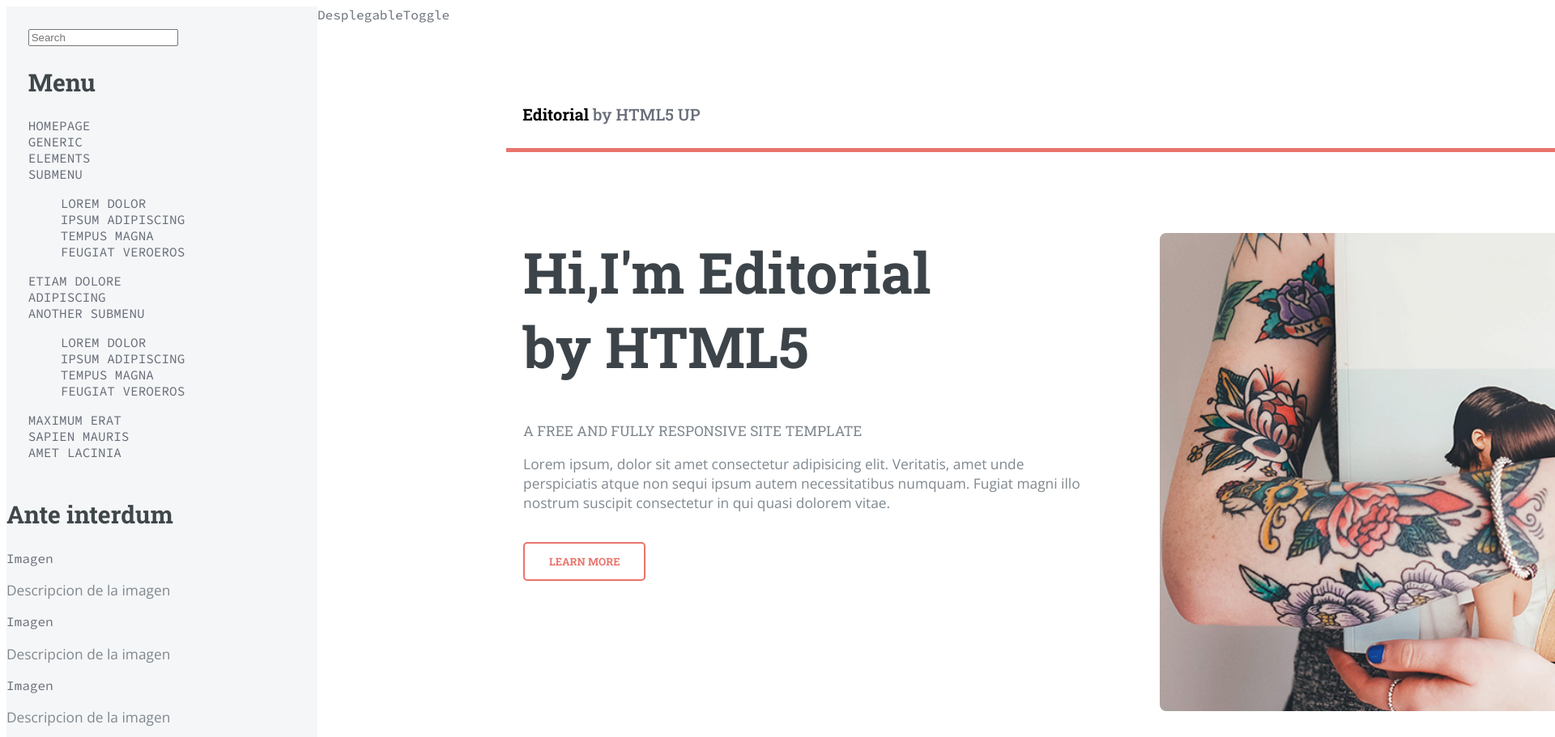
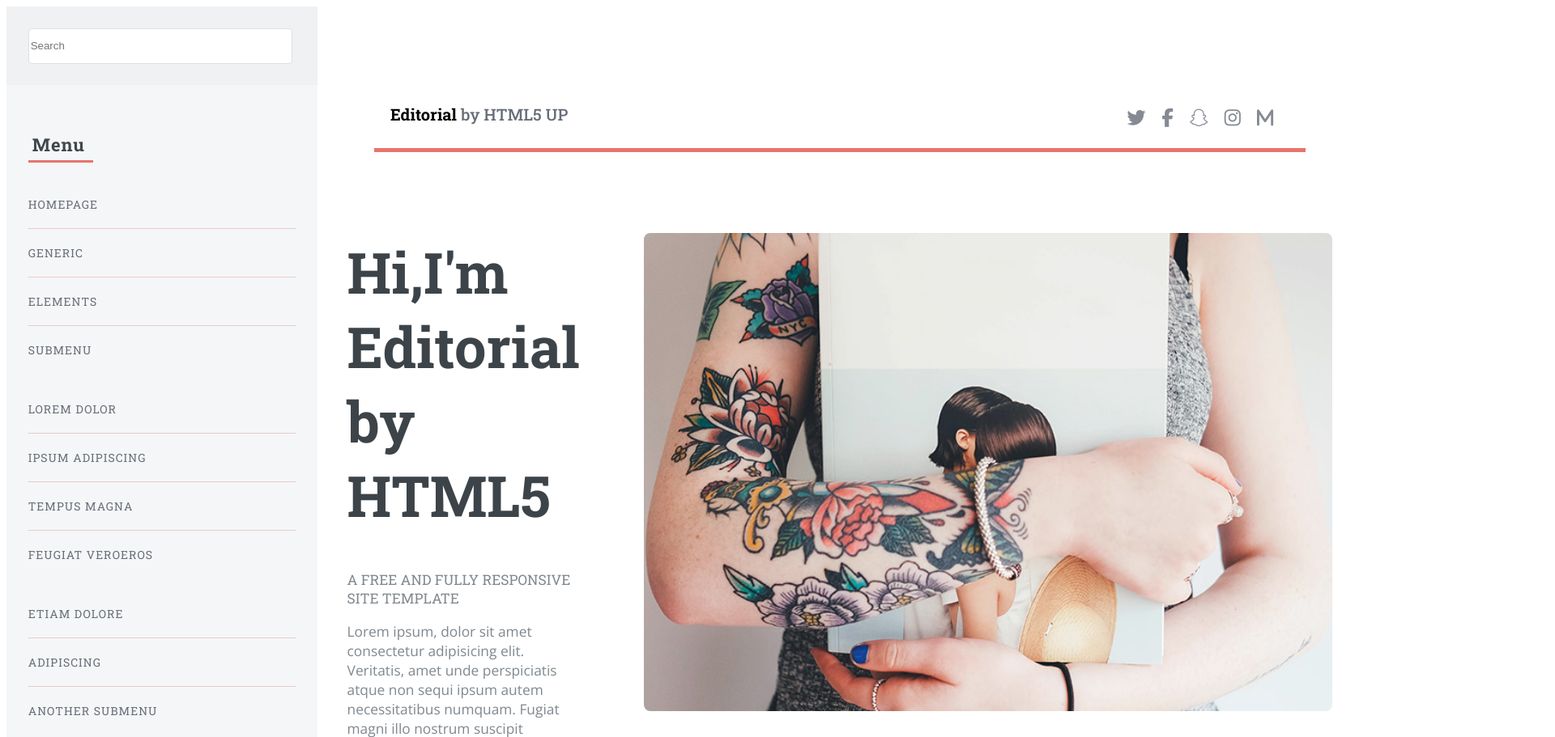
Before and after one commit to Albertojs89/jimenezSanchezAlbertom9p1, a plain HTML site: page pr1/index.html in a window 1280 px wide. Shown: the top 911 px of the page at 81% size, 1920 px wide, since content can reach past the window. Drawn offline with nearby package versions, Linux system fonts and the light colour scheme.

Commit message:
faltaSidebar

```diff
--- a/pr1/index.css
+++ b/pr1/index.css
@@ -7,6 +7,11 @@ body{
     background-color: #ffffff;
 
 }
+main{
+    padding-right: 300px;
+
+}
+
 
 a{
     text-decoration: none;
@@ -139,6 +144,9 @@ strong{
 
 /* parte II -------------------------------------------------*/
 .seccion2{
+    max-width: 1450px;
+}
+.seccion2{
     border: 2px solid;
     border-top: none;
     border-left: none;
@@ -147,6 +155,7 @@ strong{
     margin: 100px 70px 150px 70px;
 
 }
+
 .contenidoHeader {
     border: 3.5px solid;
     border-top: none;
@@ -243,6 +252,7 @@ hr{
 
 .seccion3{
     margin: 100px 70px 150px 70px;
+    max-width: 1450px;
 }
 
 
@@ -314,7 +324,8 @@ a.foto{
   }
 
 
-  /* SIDEBAR LATERAL */
+  /* SIDEBAR LATERAL ------------------------------------*/
+
 
   #contenidoSide{
     width: 24em;
@@ -323,6 +334,79 @@ a.foto{
 
   .sidebarContenido{
     padding: 26.67px 26.67px 21.33px 26.67px;
-    width: 384px;
+    border-bottom: 2px solid #e7cbc9;
+
+}
+
+  #contenidoSide .sidebarContenido .cabecera{
+    margin: -26.67px 0 53.33px -26.67px; /* Arriba, Derecha, Abajo, Izquierda */
+    padding: 26.67px;
+    width: calc(100% + 0px); /* Ajustando el ancho */
+    background-color: #eff1f2;
+  }
+
+  form .cuadroSearch{
+    padding-right: 20px;
+  }
+
+  input{
+    height: 40px;
+    width: 320px;
+    border: solid 1px rgba(210, 215, 217, 0.75);
+    border-radius: 5px;
 
   }
+  .cuadroSearch input[type="text"]:focus {
+    border-color: #e8746c;
+}
+
+.contenidoHeader2 h3{
+    border: 3.9px solid;
+    border-top: none;
+    border-left: none;
+    border-right: none;
+    border-color: #e8746c;
+    margin-right: 250px;
+    padding: 5px;
+
+
+}
+
+/* menu del sidebar */
+
+.menuSide {
+    color: #3d4449;
+    font-size: 14px;
+    font-family: "Roboto Slab", serif;
+    font-weight: 400;
+    letter-spacing: 0.075em;
+    width: 100%;
+}
+.menuSide ul{
+    padding: 0;
+}
+.menuSide ul li{
+    padding: 20px 0px;
+    border-bottom: solid 1px #e7cbc9 ;
+
+}
+.menuSide ul li:last-of-type {
+    border: none;                 /* Quita el borde solo de la última lista */
+}
+
+/* PARTE 2 MENU SIDEBAR CON IMAGENES */
+
+
+
+
+
+header h3{
+    border: 3.9px solid;
+    border-top: none;
+    border-left: none;
+    border-right: none;
+    border-color: #e8746c;
+    margin-right: 170px;
+    padding: 10px 0;
+
+}
--- a/pr1/index.html
+++ b/pr1/index.html
@@ -22,20 +22,23 @@
    <div id="contenidoSide">
     <div class="sidebarContenido">
         <!-- buscador/search -->
-         <section>
-            <form method="post" action="#">
+         <section class="cabecera">
+            <form class="cuadroSearch" method="post" action="#">
                 <input type="text" name="query" placeholder="Search">
             </form>
          </section>
 
          <!-- menu1 -->
-          <nav>
-            <h2>Menu</h2>
-
+          <nav class="menuSide">
+            <div class="contenidoHeader2">
+                <h3>Menu</h3>
+            </div>
+                <ul>
                     <li><a href="">HOMEPAGE</a></li>
                     <li><a href="">GENERIC</a></li>
                     <li><a href="">ELEMENTS</a></li>
                     <li><a href="">SUBMENU</a></li>
+                </ul>
                 <!-- DESPLEGABLE -->
                     <ul>
                         <li><a href="">LOREM DOLOR</a></li>
@@ -43,9 +46,11 @@
                         <li><a href="">TEMPUS MAGNA</a></li>
                         <li><a href="">FEUGIAT VEROEROS</a></li>
                     </ul>
+                    <ul>
                         <li><a href="">ETIAM DOLORE</a></li>
                         <li><a href="">ADIPISCING</a></li>
                         <li><a href="">ANOTHER SUBMENU</a></li>
+                    </ul>
                     <!-- OTRO DESPLEGABLE -->
                      <ul>
                         <li><a href="">LOREM DOLOR</a></li>
@@ -53,14 +58,18 @@
                         <li><a href="">TEMPUS MAGNA</a></li>
                         <li><a href="">FEUGIAT VEROEROS</a></li>
                      </ul>
+                    <ul>
                         <li><a href="">MAXIMUM ERAT</a></li>
                         <li><a href="">SAPIEN MAURIS</a></li>
                         <li><a href="">AMET LACINIA</a></li>
                     </ul>
           </nav>
     </div>
-    <section>
-        <h2>Ante interdum</h2>
+    <section class="sidebarContenido">
+        <header>
+            <h3>Ante Iterdum</h3>
+        </header>
+        <div class="menuSide">
             <article>
                 <a href="">Imagen</a>
                 <p>Descripcion de la imagen</p>
@@ -81,9 +90,13 @@
              </ul>
 
              <p>Copyright</p>
+             <a href="">DesplegableToggle</a>
+        </div>
+
     </section>
+
 </div>
-<a href="">DesplegableToggle</a>
+
 <body>
     <div>
         <div>
```
Lines whose indentation alone changed are shown as unchanged.
